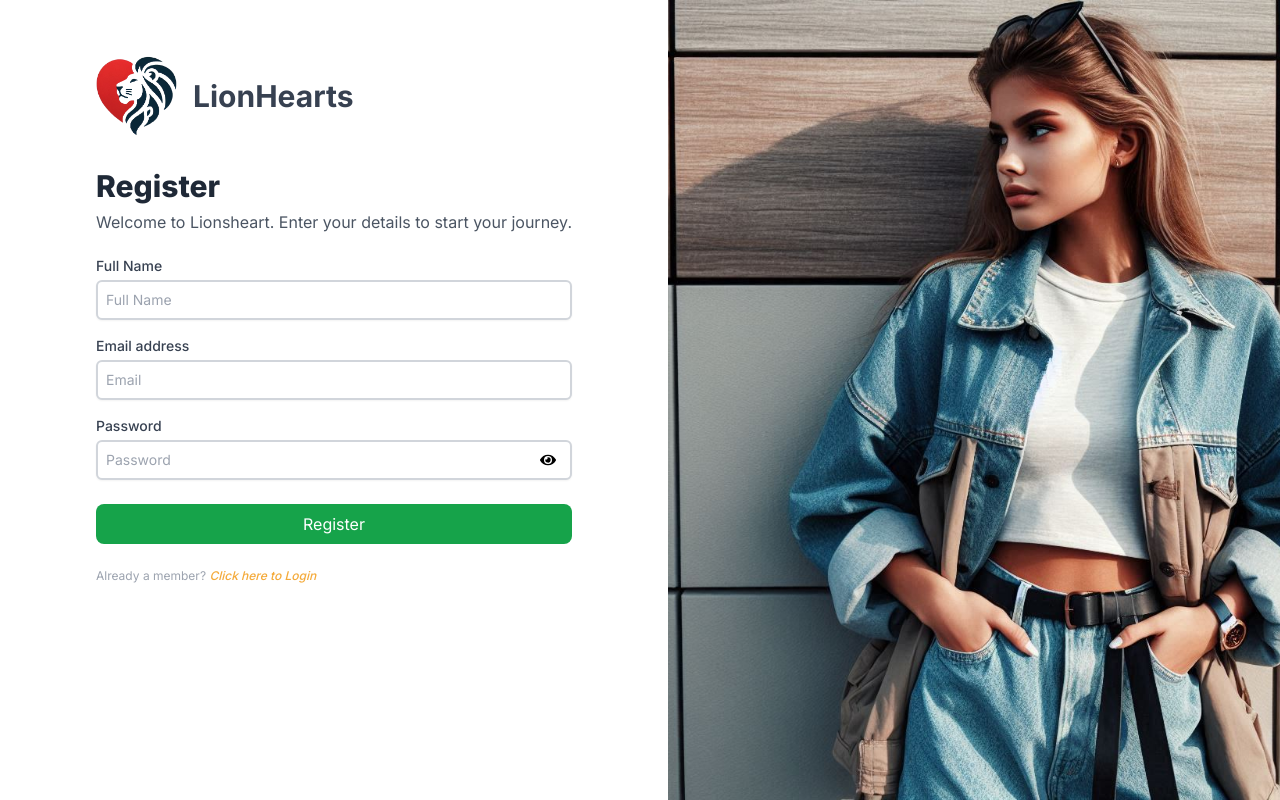
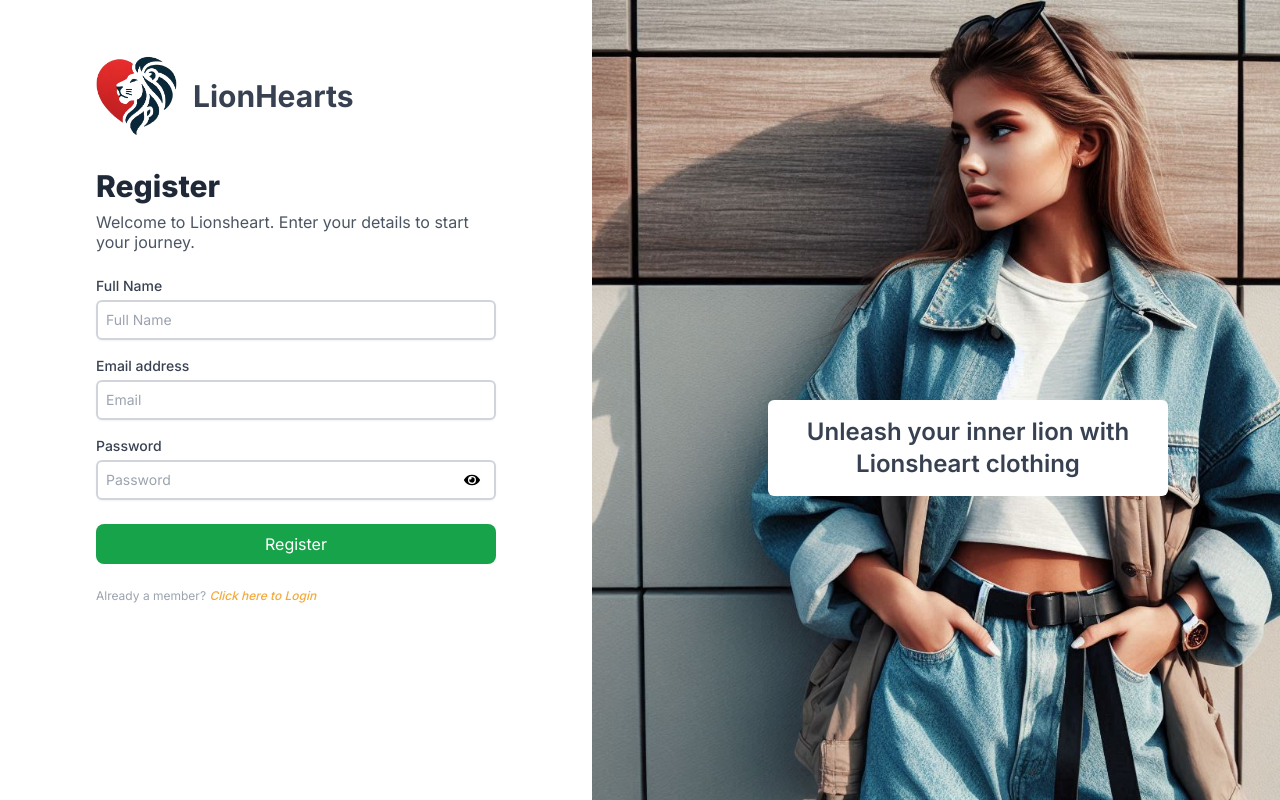
Before and after one commit to SushilBajracharya01/ecommerce-base, a Next.js app: page /register in a window 1280 px wide. Built offline with nearby package versions, Linux system fonts and the light colour scheme; no server answers.

Commit message:
refactor: update login, register ui and made password component client

```diff
--- a/src/app/(general)/login/page.tsx
+++ b/src/app/(general)/login/page.tsx
@@ -38,14 +38,19 @@ export default async function page() {
                 </div>
             </div>
 
-            <div className="hidden lg:block relative w-0 flex-1">
+            <div className="hidden lg:block relative w-0 flex-1 overflow-hidden">
                 <Image
-                    className="absolute inset-0 h-full w-full object-cover"
+                    className="absolute inset-0 h-full w-full object-cover object-top"
                     src={LoginBgImg}
                     alt=""
                     width={500}
                     height={800}
                 />
+
+
+                <div className="absolute w-full max-w-[400px] mx-8 text-2xl text-center font-semibold p-4 bg-white text-gray-700 rounded-md top-1/2 left-1/2 -translate-x-1/2">
+                    Step into the cool side of fashion with Lionsheart.
+                </div>
             </div>
         </div>
     )
--- a/src/app/(general)/register/page.tsx
+++ b/src/app/(general)/register/page.tsx
@@ -17,8 +17,8 @@ export default async function page() {
 
     return (
         <div className="flex h-dvh">
-            <div className="flex flex-col py-14 px-4 sm:px-6 lg:flex-none lg:px-20 xl:px-24 flex-1 max-w-lg lg:max-w-none mx-auto">
-                <div className="w-full lg:min-w-80">
+            <div className="flex flex-1 flex-col py-14 px-4 sm:px-6 lg:flex-none lg:px-20 xl:px-24 max-w-lg lg:max-w-none mx-auto">
+                <div className="w-full lg:min-w-80 max-w-[400px] mx-auto">
                     <div>
                         <Logo
                             imgClassName="h-20"
@@ -39,14 +39,19 @@ export default async function page() {
                 </div>
             </div>
 
-            <div className="hidden lg:block relative w-0 flex-1">
+            <div className="hidden lg:block relative w-0 flex-1 overflow-hidden">
                 <Image
-                    className="absolute inset-0 h-full w-full object-cover"
+                    className="absolute inset-0 h-full w-full object-cover object-top"
                     src={GirlBgImg}
                     alt=""
                     width={500}
                     height={800}
                 />
+
+                <div className="absolute w-full max-w-[400px] mx-8 text-2xl text-center font-semibold p-4 bg-white text-gray-700 rounded-md top-1/2 left-1/2 -translate-x-1/2">
+                Unleash your inner lion with Lionsheart clothing
+                </div>
+
             </div>
         </div>
     )
--- a/src/components/Password.tsx
+++ b/src/components/Password.tsx
@@ -1,3 +1,4 @@
+"use client"
 import { useState } from "react";
 import { FaEye, FaEyeSlash } from "react-icons/fa";
 
```
